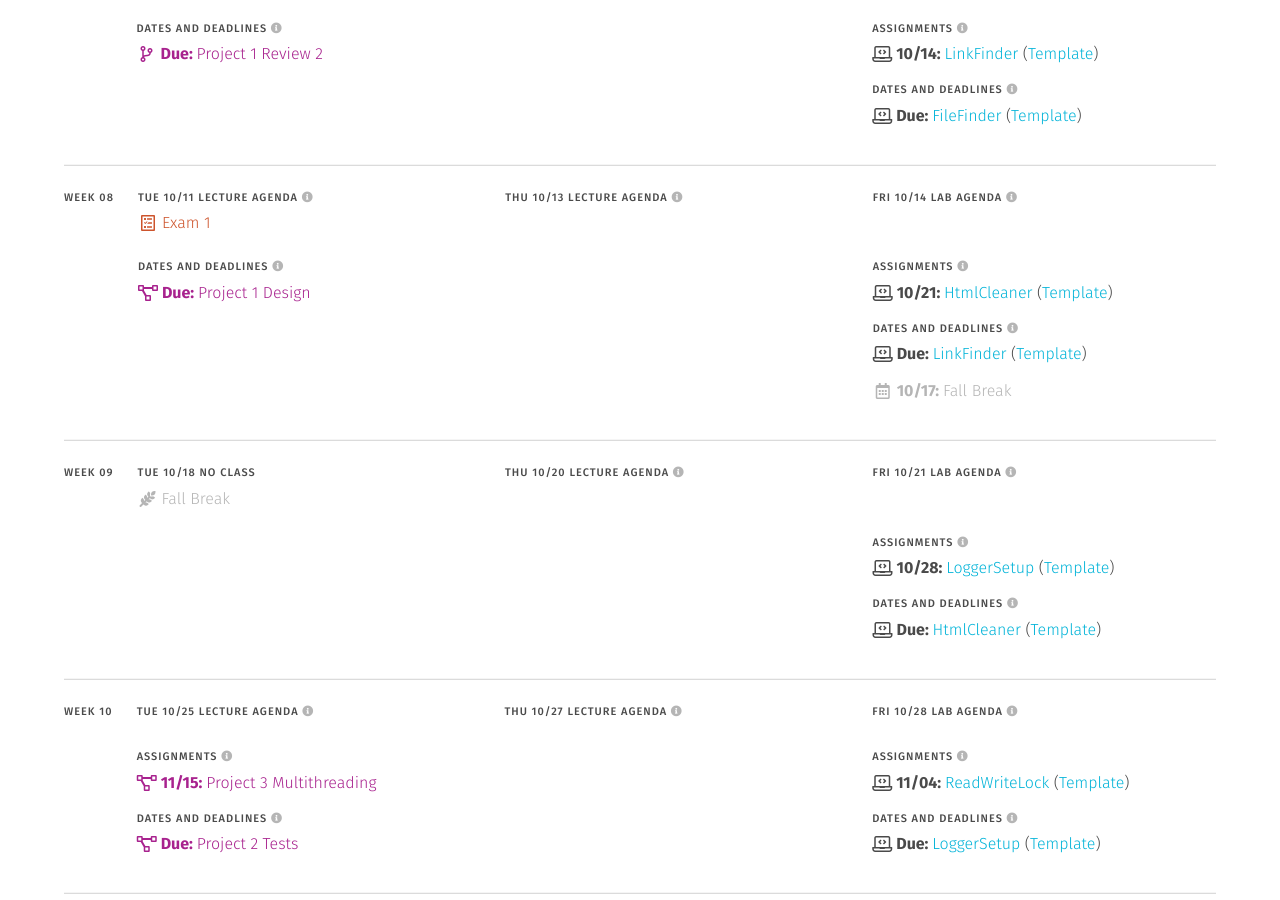
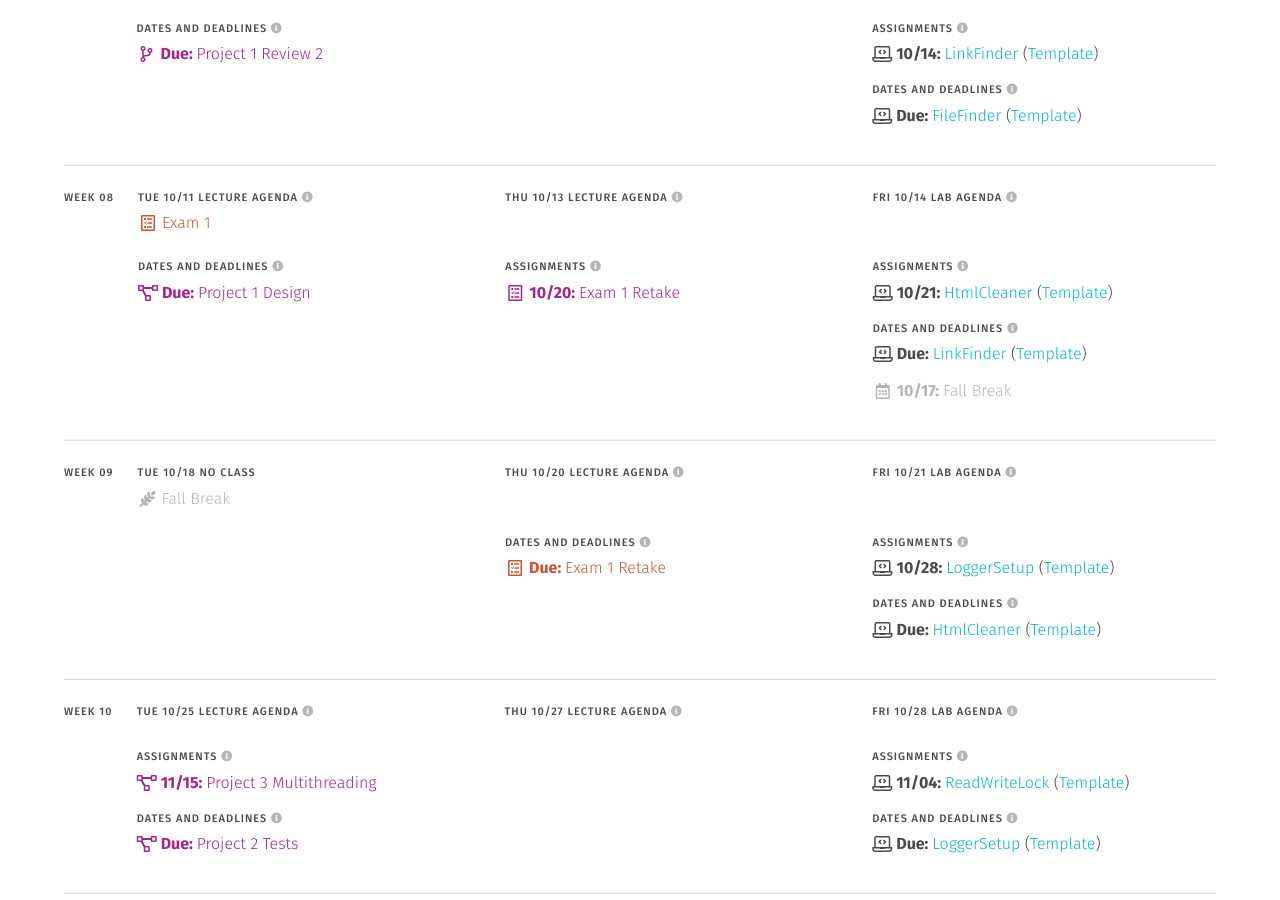
Before and after one commit to usf-cs272-fall2022/usf-cs272-fall2022.github.io, a Jekyll site: the page built from schedule.md, in a window 1280 px wide and 900 px high, scrolled down 2034 px. Built offline with Jekyll 4.4.1, drawn with Linux system fonts in a browser that asks for light colours; some of the changed text lies outside the part shown.

```diff
--- a/_data/schedule.yml
+++ b/_data/schedule.yml
@@ -346,6 +346,13 @@ weeks:
           - <<: *lectures
             items:
 
+          - <<: *assignments
+            items:
+              - text: 'Exam 1 Retake'
+                icon: 'exam'
+                date: 2022-10-20
+                type: ['has-text-danger']
+
       - date: 2022-10-14
         sections:
           - <<: *labs
@@ -378,6 +385,13 @@ weeks:
         sections:
           - <<: *lectures
             items:
+
+          - <<: *deadlines
+            items:
+              - text: 'Exam 1 Retake'
+                icon: 'exam'
+                date: 2022-10-20
+                type: ['has-text-danger']
 
       - date: 2022-10-21
         sections:
@@ -581,6 +595,13 @@ weeks:
           - <<: *lectures
             items:
 
+          - <<: *assignments
+            items:
+              - text: 'Exam 2 Retake'
+                icon: 'exam'
+                date: 2022-12-08
+                type: ['has-text-danger']
+
       - date: 2022-12-02
         sections:
           - <<: *labs
@@ -613,6 +634,13 @@ weeks:
                 icon: 'date'
                 type: [*pending]
 
+          - <<: *deadlines
+            items:
+              - text: 'Exam 2 Retake'
+                icon: 'exam'
+                date: 2022-12-08
+                type: ['has-text-danger']
+
       - date: 2022-12-09
         sections:
           - label: 'Deadlines'
```
